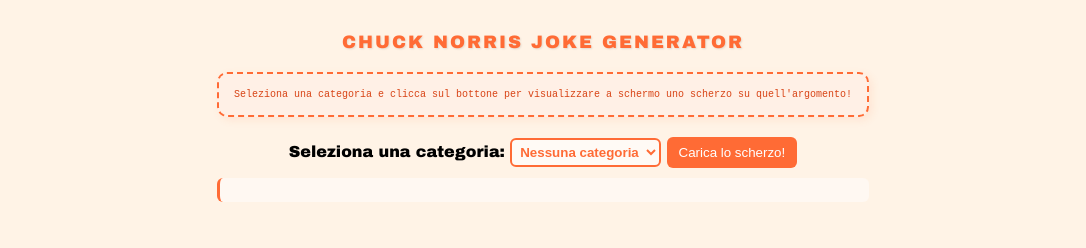
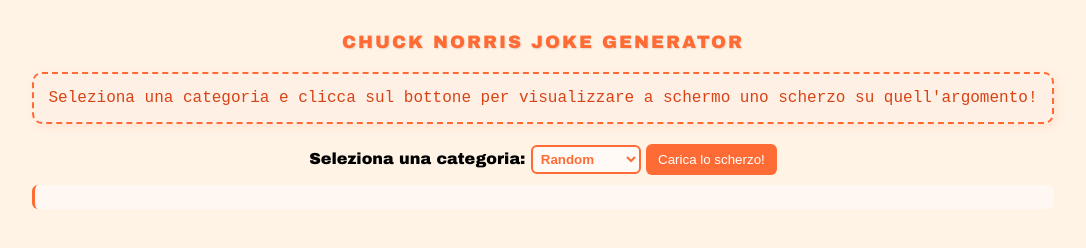
Before and after one commit to nicolonedibari/randomJoke, a plain HTML site: page index.html in a window 1280 px wide. Shown: the whole page, without its empty margins (97-1183 px from the left). Drawn offline with Linux system fonts and the light colour scheme.

Commit message:
avanzata

```diff
--- a/index.html
+++ b/index.html
@@ -14,7 +14,7 @@
 
         <label for="category">Seleziona una categoria:</label>
         <select id="category">
-            <option value="none">Nessuna categoria</option>
+            <option value="none">Random</option>
             <option value="animal">Animali</option>
             <option value="career">Carriera</option>
             <option value="celebrity">Celebrità</option>
--- a/static/css/index.css
+++ b/static/css/index.css
@@ -29,7 +29,7 @@ h1 {
 }
 
 #jokeContainer {
-    font-size: 10px;
+    font-size: 18px;
     font-weight: bold;
     margin-top: 10px;
     padding: 12px;
@@ -41,7 +41,7 @@ h1 {
 
 #regole {
     font-family: 'Courier New', monospace;
-    font-size: 10px;
+    font-size: 16px;
     margin: 20px 0 10px;
     padding: 15px;
     background: #fff0e6;
```
